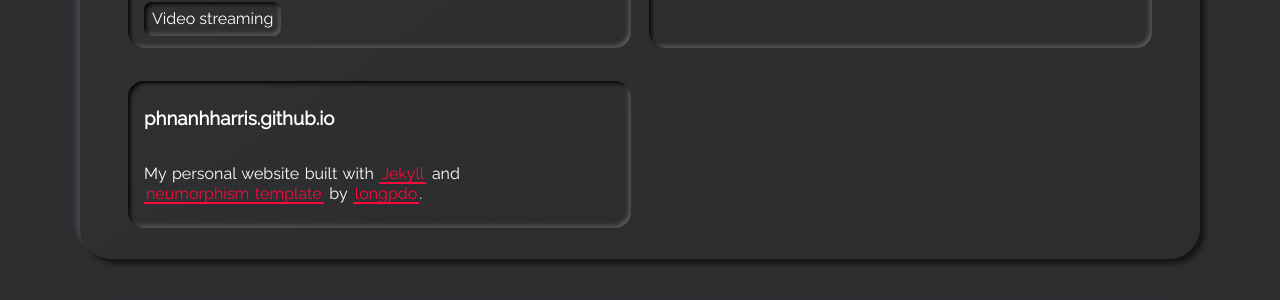
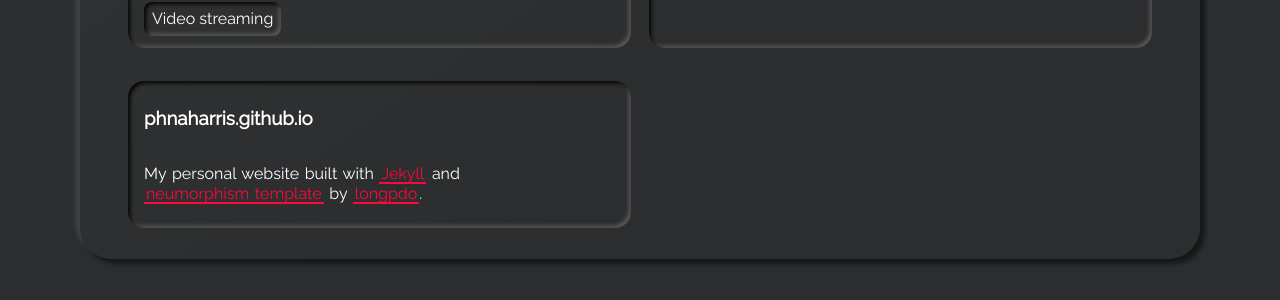
Before and after one commit to phnaharris/old-resume-jekyll, a Jekyll site: the page built from index.html, in a window 1280 px wide and 900 px high, scrolled down 4144 px. Shown: the part 154-454 px from the top of the window. Built offline with Jekyll 4.4.1, drawn with Linux system fonts in a browser that asks for light colours.

Commit message:
Fix project section_ website name

```diff
--- a/_data/projects.yml
+++ b/_data/projects.yml
@@ -95,5 +95,5 @@
   tags:
     - tag: C++
 
-- name: phnanhharris.github.io
+- name: phnaharris.github.io
   descr: My personal website built with <a class="highlight-link" href="https://jekyllrb.com/" target="_blank" rel="noreferrer"> Jekyll</a> and <a class="highlight-link" href="https://github.com/longpdo/neumorphism" target="_blank" rel="noreferrer"> neumorphism template </a> by <a class="highlight-link" href="https://github.com/longpdo" target="_blank" rel="noreferrer"> longpdo</a>.
--- a/_includes/section-projects.html
+++ b/_includes/section-projects.html
@@ -3,7 +3,7 @@
   <div class="projects-wrapper">
     {% for project in site.data.projects %}
       <div class="project neumorphism-card" data-aos="zoom-in-down">
-        <div class="name-link-wrapper">
+        <div class="name-link-wrapper highlight">
           <h3>{{project.name}}</h3>
         </div>
         <p class="project-desc">{{project.descr}}</p>
--- a/_sass/main.scss
+++ b/_sass/main.scss
@@ -570,6 +570,7 @@ a {
 .project .name-link-wrapper {
   display: flex;
   justify-content: space-between;
+  color: $primary-color;
 }
 
 .project .name-link-wrapper .links {
```
